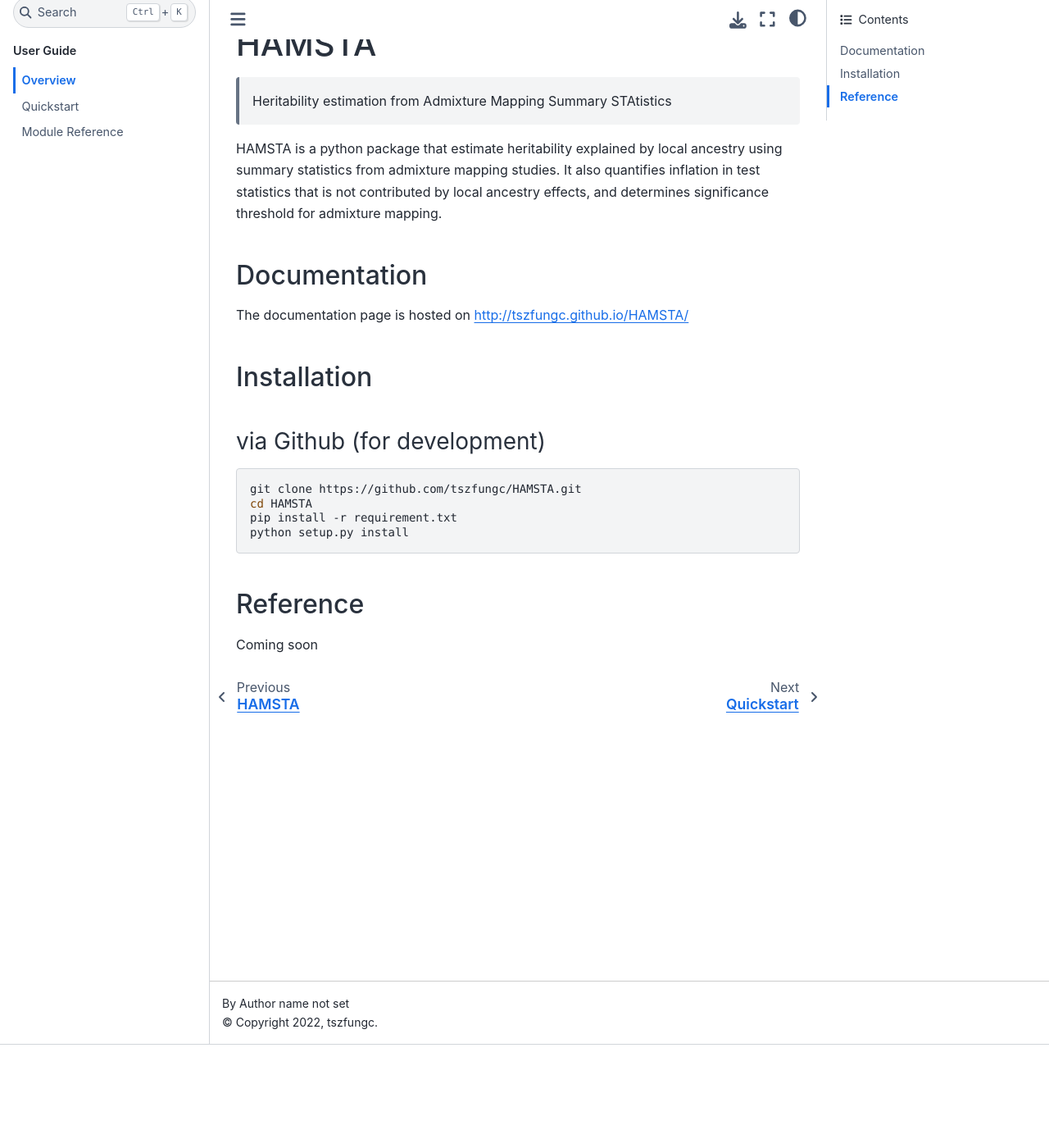
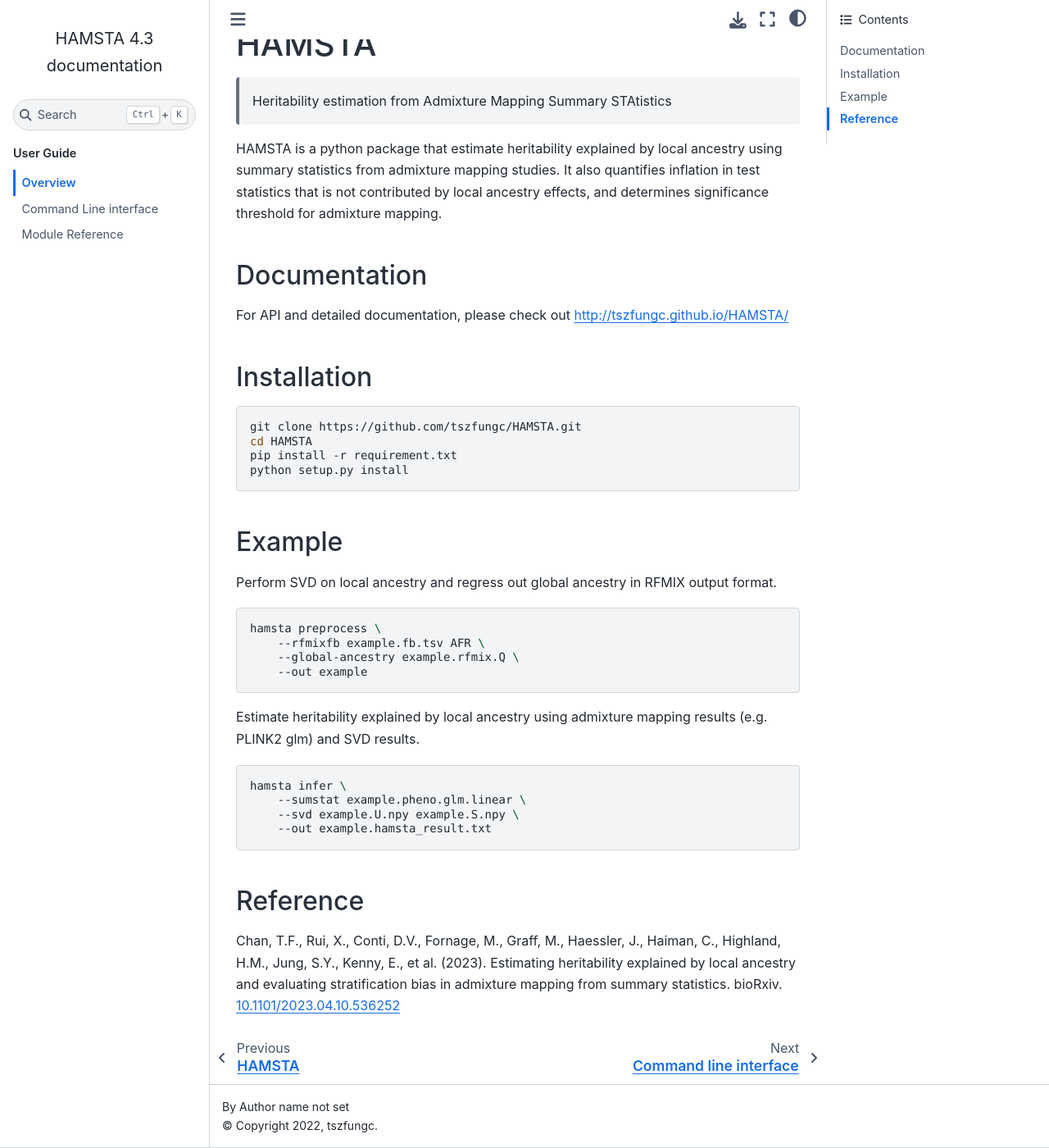
Before and after one commit to tszfungc/HAMSTA, a Sphinx documentation site: the page built from docs/readme.rst, in a window 1280 px wide and 1400 px high, scrolled down 126 px. Shown: the whole window at 82% size. Built offline with Sphinx 7.4.7 and the Sphinx Book theme 1.1.4, drawn with Linux system fonts in a browser that asks for light colours.

Commit message:
docs update

```diff
--- a/README.rst
+++ b/README.rst
@@ -49,13 +49,10 @@
 Documentation
 =============
 
-The documentation page is hosted on http://tszfungc.github.io/HAMSTA/
+For API and detailed documentation, please check out http://tszfungc.github.io/HAMSTA/
 
 Installation
 ============
-
-via Github (for development)
-----------------------------
 
 .. code-block:: bash
 
@@ -64,7 +61,28 @@
     pip install -r requirement.txt
     python setup.py install
 
+Example
+=======
+
+Perform SVD on local ancestry and regress out global ancestry in RFMIX output format.
+
+.. code-block:: bash
+
+    hamsta preprocess \
+        --rfmixfb example.fb.tsv AFR \
+        --global-ancestry example.rfmix.Q \
+        --out example
+
+Estimate heritability explained by local ancestry using admixture mapping results (e.g. PLINK2 glm) and SVD results.
+
+.. code-block:: bash
+
+    hamsta infer \
+        --sumstat example.pheno.glm.linear \
+        --svd example.U.npy example.S.npy \
+        --out example.hamsta_result.txt
+
 Reference
 =========
 
-Coming soon
+Chan, T.F., Rui, X., Conti, D.V., Fornage, M., Graff, M., Haessler, J., Haiman, C., Highland, H.M., Jung, S.Y., Kenny, E., et al. (2023). Estimating heritability explained by local ancestry and evaluating stratification bias in admixture mapping from summary statistics. bioRxiv. `10.1101/2023.04.10.536252 <https://doi.org/10.1101/2023.04.10.536252>`_
--- a/docs/index.rst
+++ b/docs/index.rst
@@ -12,7 +12,7 @@
     :caption: User Guide
 
     Overview <readme>
-    Quickstart <quickstart>
+    Command Line interface <cli>
     Module Reference <api>
 
 .. toctree::
```
Also changed, not shown: docs/cli.rst (renamed from docs/quickstart.rst, +1 -12 lines).
